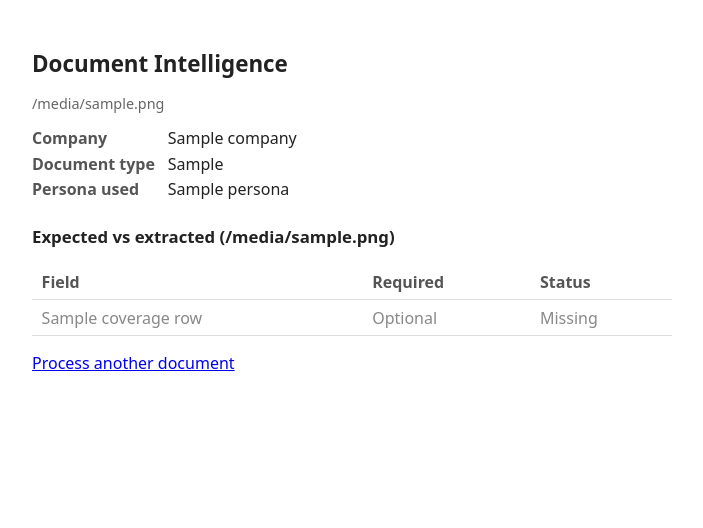
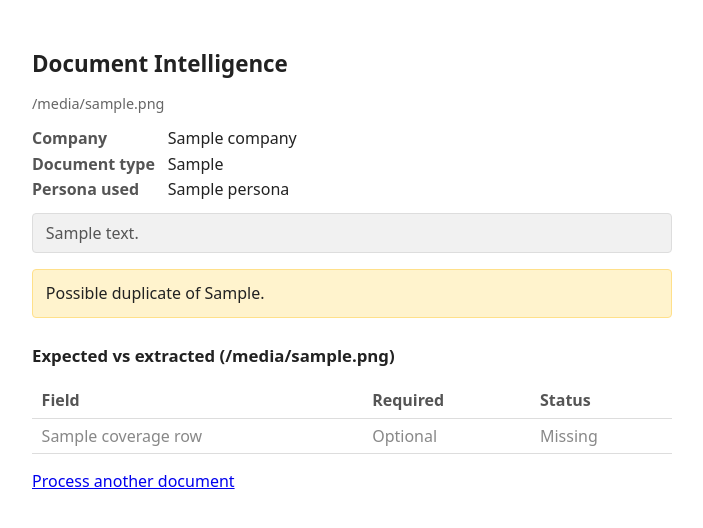
Before and after one commit to Jetrix-TJ/DocIntel, a Flask app: template src/docintel/webui/templates/result.html in a window 1280 px wide. Shown: the top 528 px of the page, without its empty margins (288-991 px from the left). Run offline with Flask 3, Linux system fonts and the light colour scheme; the template is opened without the code that fills it: most values are stand-ins (such as "Sample title", 1, 10 or a date in 2020).

Commit message:
feat(webui): warn on confidence_modifiers and possible duplicates

```diff
--- a/src/docintel/webui/app.py
+++ b/src/docintel/webui/app.py
@@ -26,6 +26,16 @@ MAX_CONTENT_LENGTH = 25 * 1024 * 1024  # 25MB
 # rather than a value a person uploading a document cares about. Matched by
 # suffix so a new "*_basis" field added to a pack doesn't need this list touched.
 _PLUMBING_SUFFIXES = ("_basis", "_fingerprint", "_canonical")
+
+# Human-readable copy for confidence_modifiers tags (s7_gate.py / infer.py). Any
+# tag not listed here falls back to a humanized version of the raw tag name, so
+# a newly-added modifier doesn't require a template change to be visible.
+_MODIFIER_COPY = {
+    "bill_to_mismatch": (
+        "The printed bill-to party does not match this vendor's known client "
+        "roster — confirm this document is actually billed to us before approving payment."
+    ),
+}
 
 
 def default_runner_factory() -> Callable[[], Runner]:
@@ -94,7 +104,16 @@ def _view(record: dict[str, Any], filename: str, runner: Runner) -> dict[str, An
     coverage = record.get("extraction_coverage") or {}
     values = {**(record.get("fields") or {}), **(record.get("derived") or {})}
     classification = _classification(record, coverage, values)
-    base = {"filename": filename, "classification": classification, "coverage_rows": None}
+    base = {
+        "filename": filename,
+        "classification": classification,
+        "coverage_rows": None,
+        "modifiers": [
+            (tag, _MODIFIER_COPY.get(tag, _label(tag)))
+            for tag in record.get("confidence_modifiers") or []
+        ],
+        "duplicate_of": record.get("possible_duplicate_of"),
+    }
 
     if record["disposition"] in ("skipped", "dead_letter"):
         return {
--- a/src/docintel/webui/static/style.css
+++ b/src/docintel/webui/static/style.css
@@ -16,3 +16,7 @@ table.coverage tr.missing-required td { color: #b02a24; font-weight: 600; }
 table.coverage tr.missing-optional td { color: #888; }
 table.coverage tr.ok td { color: #1e7e34; }
 h2 { font-size: 1.05rem; margin-top: 1.6rem; }
+.modifiers { list-style: none; padding: 0; margin: 0.8rem 0; }
+.modifiers li { padding: 0.5rem 0.8rem; border-radius: 4px; margin-bottom: 0.4rem; }
+.modifier-severe { background: #fde2e1; border: 1px solid #f5a9a6; color: #a12822; font-weight: 600; }
+.modifier-note { background: #f1f1f1; border: 1px solid #ddd; color: #555; }
--- a/src/docintel/webui/templates/result.html
+++ b/src/docintel/webui/templates/result.html
@@ -7,6 +7,18 @@
     <dt>Document type</dt><dd>{{ classification.doc_type }}</dd>
     <dt>Persona used</dt><dd>{{ classification.persona }}</dd>
   </dl>
+
+  {% if modifiers %}
+    <ul class="modifiers">
+      {% for tag, message in modifiers %}
+        <li class="{{ 'modifier-severe' if tag == 'bill_to_mismatch' else 'modifier-note' }}">{{ message }}</li>
+      {% endfor %}
+    </ul>
+  {% endif %}
+
+  {% if duplicate_of %}
+    <p class="stop">Possible duplicate of {{ duplicate_of }}.</p>
+  {% endif %}
 
   {% if state == "no_persona" %}
     <p class="stop">No extraction rules exist yet for this document.</p>
```
Also changed, not shown: tests/webui/test_app.py (+72 -0 lines).
